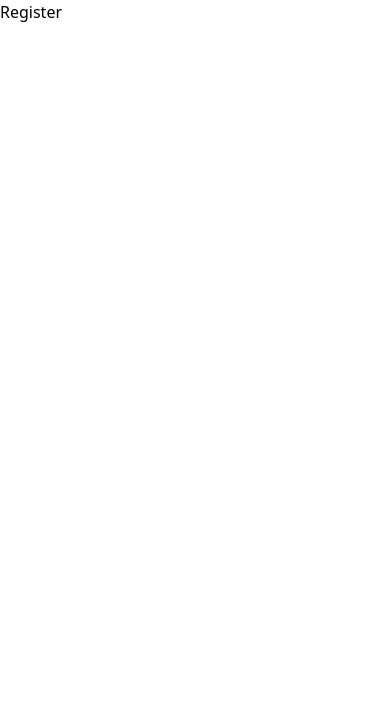
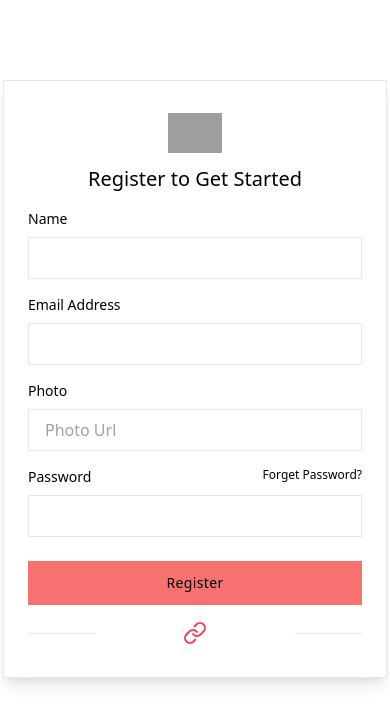
Before and after one commit to nazim1971/Explore-Socket.io, a Next.js app in the folder client/: page /register in a window 390 px wide. Shown: the top 724 px of the page. Built offline with nearby package versions, Linux system fonts and the light colour scheme; grey boxes are pictures that could not be loaded.

Commit message:
update login ui

```diff
--- a/client/src/app/(auth)/login/page.tsx
+++ b/client/src/app/(auth)/login/page.tsx
@@ -1,9 +1,85 @@
+import Link from 'next/link';
 import React from 'react'
 
 const Login = () => {
-  return (
-    <div>Login</div>
-  )
+  return  (
+    <div className="my-20">
+    <div className="flex w-full border max-w-sm mx-auto overflow-hidden  rounded-lg shadow-lg  lg:max-w-4xl">
+        <div className="hidden bg-cover lg:block lg:w-1/2" style={{backgroundImage: 'url(https://i.ibb.co/MfYyWhP/login.jpg)'}} ></div>
+
+        <div className="w-full px-6 py-8 md:px-8 lg:w-1/2">
+            <div className="flex justify-center mx-auto">
+                <img className="w-auto h-10 sm:h-12" src="https://i.ibb.co/GJg1fYZ/Brain-boost-removebg-preview.png" alt="" />
+            </div>
+
+            <p className="mt-3 text-xl text-center ">
+                Welcome back!
+            </p>
+
+            <a  href="#" className="flex items-center justify-center mt-4  transition-colors duration-300 transform border rounded-lg  hover:bg-gray-50 ">
+                <div className="px-4 py-2">
+                    <svg className="w-6 h-6" viewBox="0 0 40 40">
+                        <path d="M36.3425 16.7358H35V16.6667H20V23.3333H29.4192C28.045 27.2142 24.3525 30 20 30C14.4775 30 10 25.5225 10 20C10 14.4775 14.4775 9.99999 20 9.99999C22.5492 9.99999 24.8683 10.9617 26.6342 12.5325L31.3483 7.81833C28.3717 5.04416 24.39 3.33333 20 3.33333C10.7958 3.33333 3.33335 10.7958 3.33335 20C3.33335 29.2042 10.7958 36.6667 20 36.6667C29.2042 36.6667 36.6667 29.2042 36.6667 20C36.6667 18.8825 36.5517 17.7917 36.3425 16.7358Z" fill="#FFC107" />
+                        <path d="M5.25497 12.2425L10.7308 16.2583C12.2125 12.59 15.8008 9.99999 20 9.99999C22.5491 9.99999 24.8683 10.9617 26.6341 12.5325L31.3483 7.81833C28.3716 5.04416 24.39 3.33333 20 3.33333C13.5983 3.33333 8.04663 6.94749 5.25497 12.2425Z" fill="#FF3D00" />
+                        <path d="M20 36.6667C24.305 36.6667 28.2167 35.0192 31.1742 32.34L26.0159 27.975C24.3425 29.2425 22.2625 30 20 30C15.665 30 11.9842 27.2359 10.5975 23.3784L5.16254 27.5659C7.92087 32.9634 13.5225 36.6667 20 36.6667Z" fill="#4CAF50" />
+                        <path d="M36.3425 16.7358H35V16.6667H20V23.3333H29.4192C28.7592 25.1975 27.56 26.805 26.0133 27.9758C26.0142 27.975 26.015 27.975 26.0158 27.9742L31.1742 32.3392C30.8092 32.6708 36.6667 28.3333 36.6667 20C36.6667 18.8825 36.5517 17.7917 36.3425 16.7358Z" fill="#1976D2" />
+                    </svg>
+                </div>
+
+                <span className="w-5/6 px-4 py-3 font-bold text-center">Sign in with Google</span>
+            </a>
+
+            <div className="flex items-center justify-between mt-4">
+                <span className="w-1/5 border-b  lg:w-1/4"></span>
+
+                <a href="#" className="text-xs text-center  uppercase hover:underline">or login
+                    with email</a>
+
+                <span className="w-1/5 border-b  lg:w-1/4"></span>
+            </div>
+
+            <form >
+            <div className="mt-4">
+                <label className="block mb-2 text-sm font-medium " >Email Address</label>
+                <input
+
+                id="LoggingEmailAddress" className="block w-full px-4 py-2   border rounded-lg  focus:border-blue-400 focus:ring-opacity-40  focus:outline-none focus:ring focus:ring-blue-300" type="email" />
+            </div>
+
+            <div className="mt-4">
+                <div className="flex justify-between">
+                    <label className="block mb-2 text-sm font-medium " >Password</label>
+                    <a href="#" className="text-xs  hover:underline">Forget Password?</a>
+                </div>
+
+                <div className="flex items-center gap-5">
+                <input
+
+                id="loggingPassword" className="block w-full px-4 py-2  border rounded-lg  focus:border-blue-400 focus:ring-opacity-40  focus:outline-none focus:ring focus:ring-blue-300"
+                />
+
+
+                </div>
+            </div>
+
+            <div className="mt-6">
+                <button type="submit" className="w-full btn btn-primary px-6 py-3 text-sm font-medium tracking-wide  capitalize transition-colors duration-300 transform  rounded-lg  focus:outline-none focus:ring focus:ring-gray-300 focus:ring-opacity-50">
+                    Sign In
+                </button>
+            </div>
+            </form>
+
+            <div className="flex items-center justify-between mt-4">
+                <span className="w-1/5 border-b  md:w-1/4"></span>
+
+                <Link href='/register' className="text-xs  uppercase  hover:underline text-rose-500">or sign up</Link>
+
+                <span className="w-1/5 border-b md:w-1/4"></span>
+            </div>
+        </div>
+    </div>
+</div>
+  );
 }
 
 export default Login
--- a/client/src/app/(auth)/register/page.tsx
+++ b/client/src/app/(auth)/register/page.tsx
@@ -1,8 +1,78 @@
+import { Link } from 'lucide-react'
 import React from 'react'
 
 const Register = () => {
   return (
-    <div>Register</div>
+    <div className="my-20">
+           <div className="flex w-full border my-20 max-w-sm mx-auto overflow-hidden  rounded-lg shadow-lg  lg:max-w-4xl">
+
+
+          <div className="w-full px-6 py-8 md:px-8 lg:w-1/2">
+              <div className="flex justify-center mx-auto">
+                  <img className="w-auto h-10 sm:h-12" src="https://i.ibb.co/GJg1fYZ/Brain-boost-removebg-preview.png" alt="" />
+              </div>
+
+              <p className="mt-3 text-xl text-center ">
+              Register to Get Started
+              </p>
+              <form  >
+              <div className="mt-4">
+                  <label className="block mb-2 text-sm font-medium " >Name</label>
+                  <input
+
+                   className="block w-full px-4 py-2   border rounded-lg  focus:border-blue-400 focus:ring-opacity-40  focus:outline-none focus:ring focus:ring-blue-300" type="text" />
+              </div>
+              <div className="mt-4">
+                  <label className="block mb-2 text-sm font-medium " >Email Address</label>
+                  <input
+
+                   className="block w-full px-4 py-2   border rounded-lg  focus:border-blue-400 focus:ring-opacity-40  focus:outline-none focus:ring focus:ring-blue-300" type="email" />
+              </div>
+              <div className="mt-4">
+                  <label className="block mb-2 text-sm font-medium " >Photo</label>
+                  <input
+                  placeholder="Photo Url"
+
+                   className="block w-full px-4 py-2   border rounded-lg  focus:border-blue-400 focus:ring-opacity-40  focus:outline-none focus:ring focus:ring-blue-300" type="url" />
+              </div>
+
+              <div className="mt-4">
+                  <div className="flex justify-between">
+                      <label className="block mb-2 text-sm font-medium " >Password</label>
+                      <a href="#" className="text-xs  hover:underline">Forget Password?</a>
+                  </div>
+
+                  <div >
+                 <div className="flex items-center gap-5">
+                 <input
+
+                   className="block w-full px-4 py-2  border rounded-lg  focus:border-blue-400 focus:ring-opacity-40  focus:outline-none focus:ring focus:ring-blue-300"
+                   />
+
+
+                 </div>
+
+                  </div>
+              </div>
+
+              <div className="mt-6 bg-red-400">
+                  <button type="submit" className="w-full btn btn-primary px-6 py-3 text-sm font-medium tracking-wide  capitalize transition-colors duration-300 transform  rounded-lg  focus:outline-none focus:ring focus:ring-gray-300 focus:ring-opacity-50">
+                      Register
+                  </button>
+              </div>
+              </form>
+
+              <div className="flex items-center justify-between mt-4">
+                  <span className="w-1/5 border-b  md:w-1/4"></span>
+
+                  <Link href='/login' className="text-xs  uppercase  hover:underline text-rose-500">or sign in</Link>
+
+                  <span className="w-1/5 border-b md:w-1/4"></span>
+              </div>
+          </div>
+          <div className="hidden bg-cover lg:block lg:w-1/2" style={{backgroundImage: 'url(https://i.ibb.co/F4SRb4t/sign-up.jpg)'}} ></div>
+      </div>
+    </div>
   )
 }
 
```
